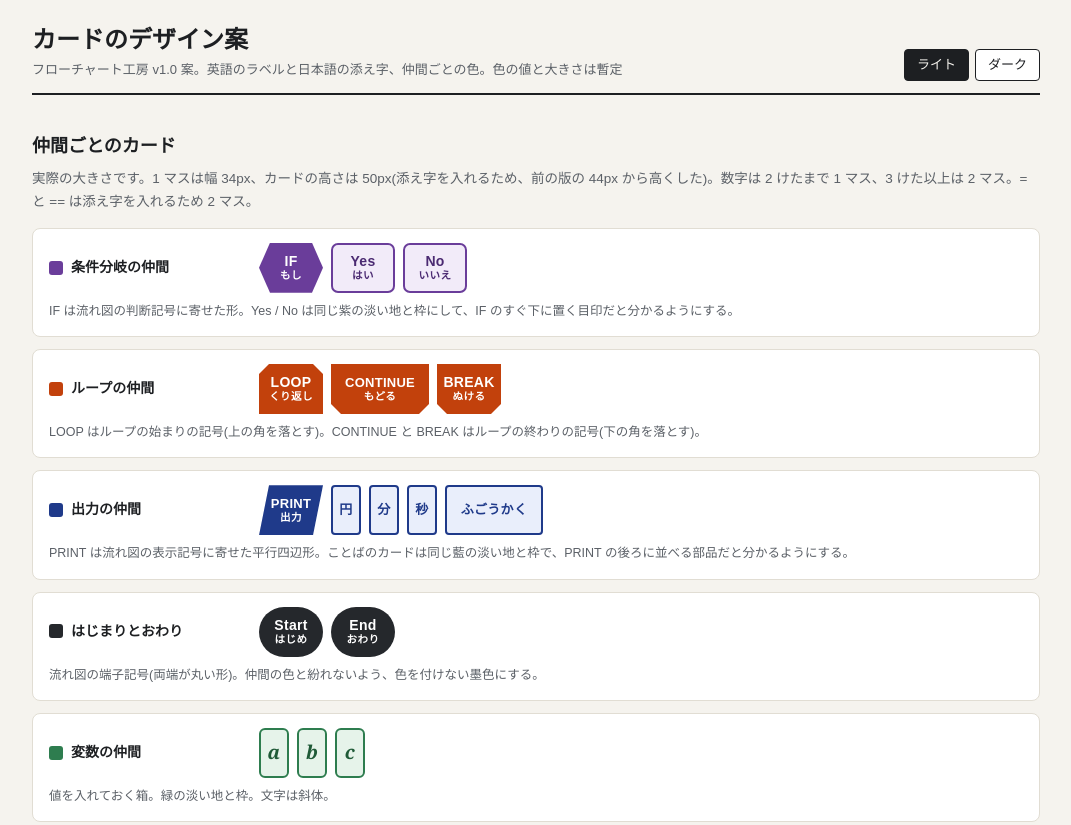
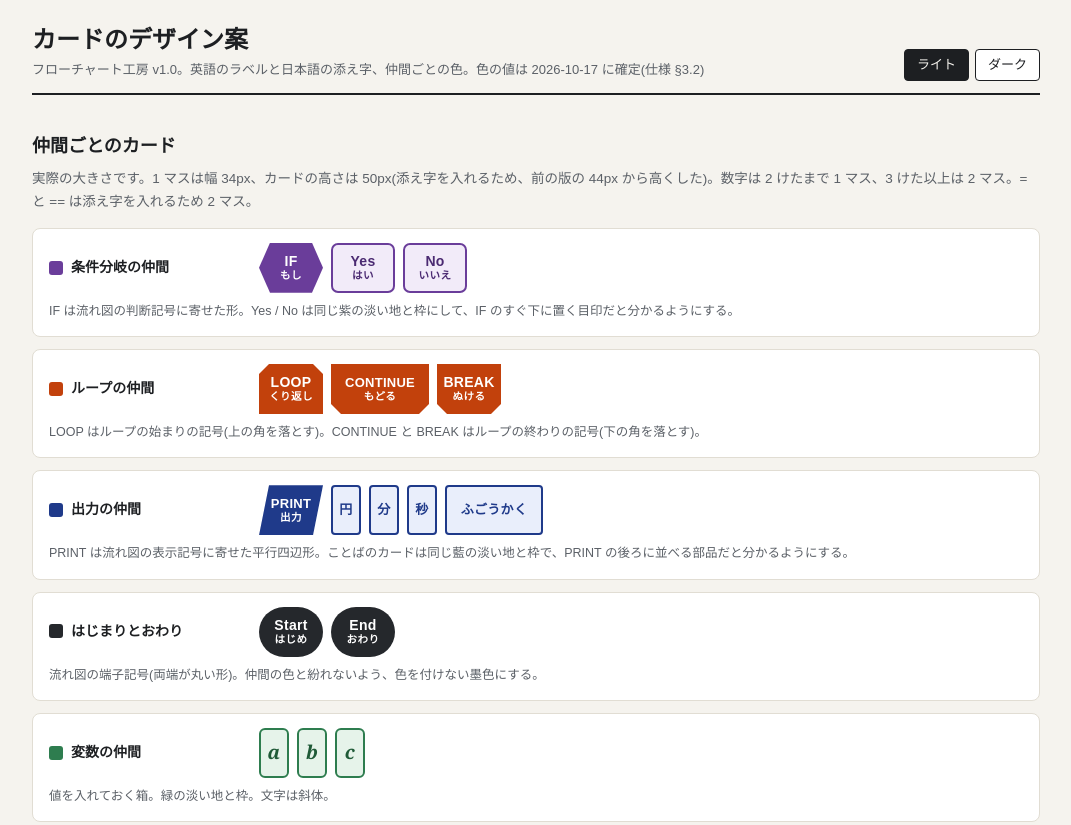
Before and after one commit to ryou061029/flowchart-workshop, a plain HTML site: page generated/docs/flowchart-kobo-card-design.html in a window 1280 px wide. Shown: the top 825 px of the page, without its empty margins (104-1175 px from the left). Drawn offline with Linux system fonts and the light colour scheme; a web font is replaced by a local one.

Commit message:
カードの色を AC-11 の基準で検算し、値を変えずに確定する
- 仕様 §3.2: 色の表から【暫定】を外し、2026-10-17 の計算結果(文字と地は最小 5.07:1、塗り・枠と盤面は最小 3.18:1)と、ダークの塗り 3 色が盤面の色に対して余裕が少ない注意を書く
- 仕様の冒頭: 暫定値はすべて決め方を定めて確定したことと、試遊の記録が来たときに見直す係数を書く
- 見本ページ: 「暫定」の表記を確定に改める

Co-Authored-By: Claude Fable 5.1 <noreply@anthropic.com>

```diff
--- a/generated/docs/flowchart-kobo-card-design.html
+++ b/generated/docs/flowchart-kobo-card-design.html
@@ -8,7 +8,7 @@
 <link rel="preconnect" href="https://fonts.gstatic.com" crossorigin>
 <link rel="stylesheet" href="https://fonts.googleapis.com/css2?family=BIZ+UDPGothic:wght@400;700&family=IBM+Plex+Mono:wght@500;600&display=swap">
 <style>
-/* フローチャート工房 v1.0 案: カードのデザイン見本(仕様 flowchart-kobo.md §3.2)。色の値は【暫定】 */
+/* フローチャート工房 v1.0: カードのデザイン見本(仕様 flowchart-kobo.md §3.2)。色の値は 2026-10-17 に確定 */
 :root {
   --paper: #f5f3ee; --sheet: #ffffff; --ink: #1d1f22; --ink-soft: #5b6067; --rule: #e1ddd3; --grid: #ebe7de;
   --sumi: #25282c; --sumi-ink: #ffffff;
@@ -116,7 +116,7 @@ h2 { margin: 36px 0 6px; font-size: 18px; }
   <header>
     <div>
       <h1>カードのデザイン案</h1>
-      <p>フローチャート工房 v1.0 案。英語のラベルと日本語の添え字、仲間ごとの色。色の値と大きさは暫定</p>
+      <p>フローチャート工房 v1.0。英語のラベルと日本語の添え字、仲間ごとの色。色の値は 2026-10-17 に確定(仕様 §3.2)</p>
     </div>
     <div class="theme" role="group" aria-label="表示テーマ">
       <button type="button" data-theme-set="light">ライト</button>
```
Also changed, not shown: 1 other file.
